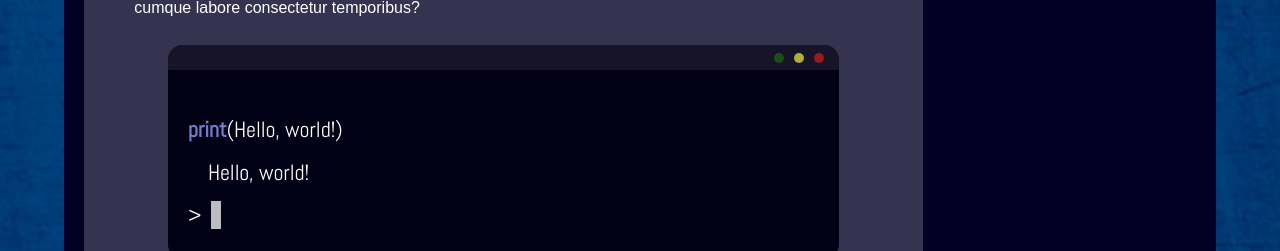
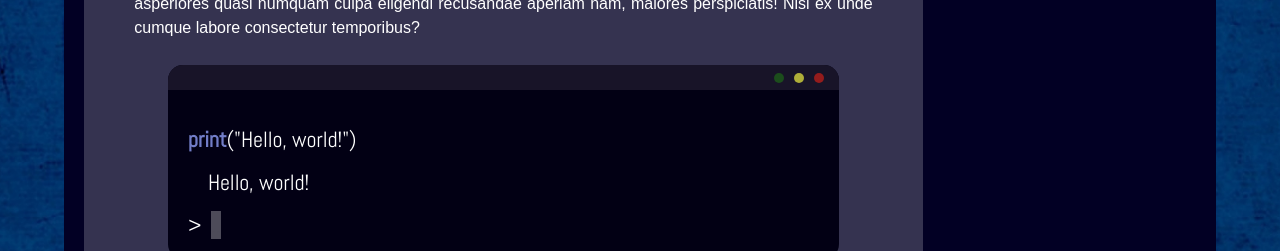
Before and after one commit to JuanFeA98/Portafolio, a React (Create React App) app: page /proyectos in a window 1280 px wide. Shown: the part 701-952 px from the top of the page. Built offline with nearby package versions, Linux system fonts and the light colour scheme.

Commit message:
Pequeños ajustes

```diff
--- a/src/components/CodeComponent/CodeComponent.css
+++ b/src/components/CodeComponent/CodeComponent.css
@@ -42,7 +42,7 @@
 }
 
 .CodeComponent__Body{
-    padding: 30px 20px;
+    padding: 20px 20px;
     position: relative;
 }
 
--- a/src/components/ThemeBody/ThemeBody.css
+++ b/src/components/ThemeBody/ThemeBody.css
@@ -9,8 +9,11 @@
     /* background: rgba(167, 174, 244, 0.5); */
     background: rgba(255, 255, 255, 0.2);
     margin: 25px 0px 0px 10px;
-    height: 1500px;
+    /* height: 1500px; */
+    height: auto;
     border-radius: 10px;
+    padding-top: 20px;
+    padding-bottom: 50px;
 }
 
 .ThemeBody__Topics{
--- a/src/pages/Proyectos/Proyectos.js
+++ b/src/pages/Proyectos/Proyectos.js
@@ -29,14 +29,12 @@ export default function Proyectos() {
         <CodeComponent>
           <p>
             <span className='function_type'>print</span>
-             (Hello, world!)
+             ("Hello, world!")
           </p>
           <p style={{marginLeft: '20px'}}>
             Hello, world!
           </p>
-          <p>
-            >
-          </p>
+          <p>{'>'}</p>
         </CodeComponent>
         <TextComponent>
           <p>Lorem ipsum dolor sit amet consectetur adipisicing elit. Tempora amet, delectus pariatur itaque asperiores quasi numquam culpa eligendi recusandae aperiam nam, maiores perspiciatis! Nisi ex unde cumque labore consectetur temporibus? Lorem, ipsum dolor sit amet consectetur adipisicing elit. Autem ducimus praesentium fugit velit expedita nesciunt, ad, nobis voluptatibus quibusdam corrupti similique porro architecto rem veniam officiis iste aliquam sit vel.</p>
```
